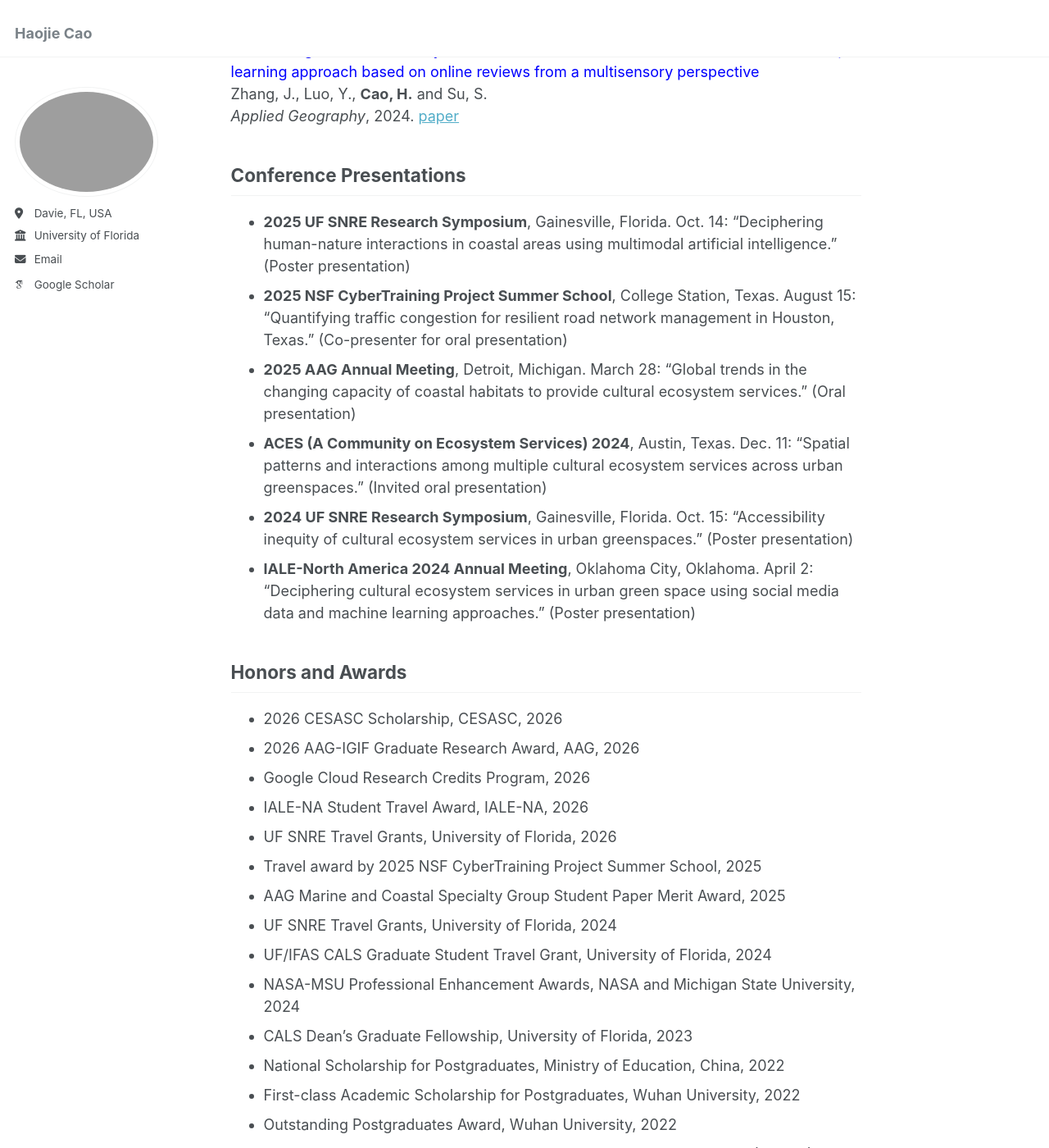
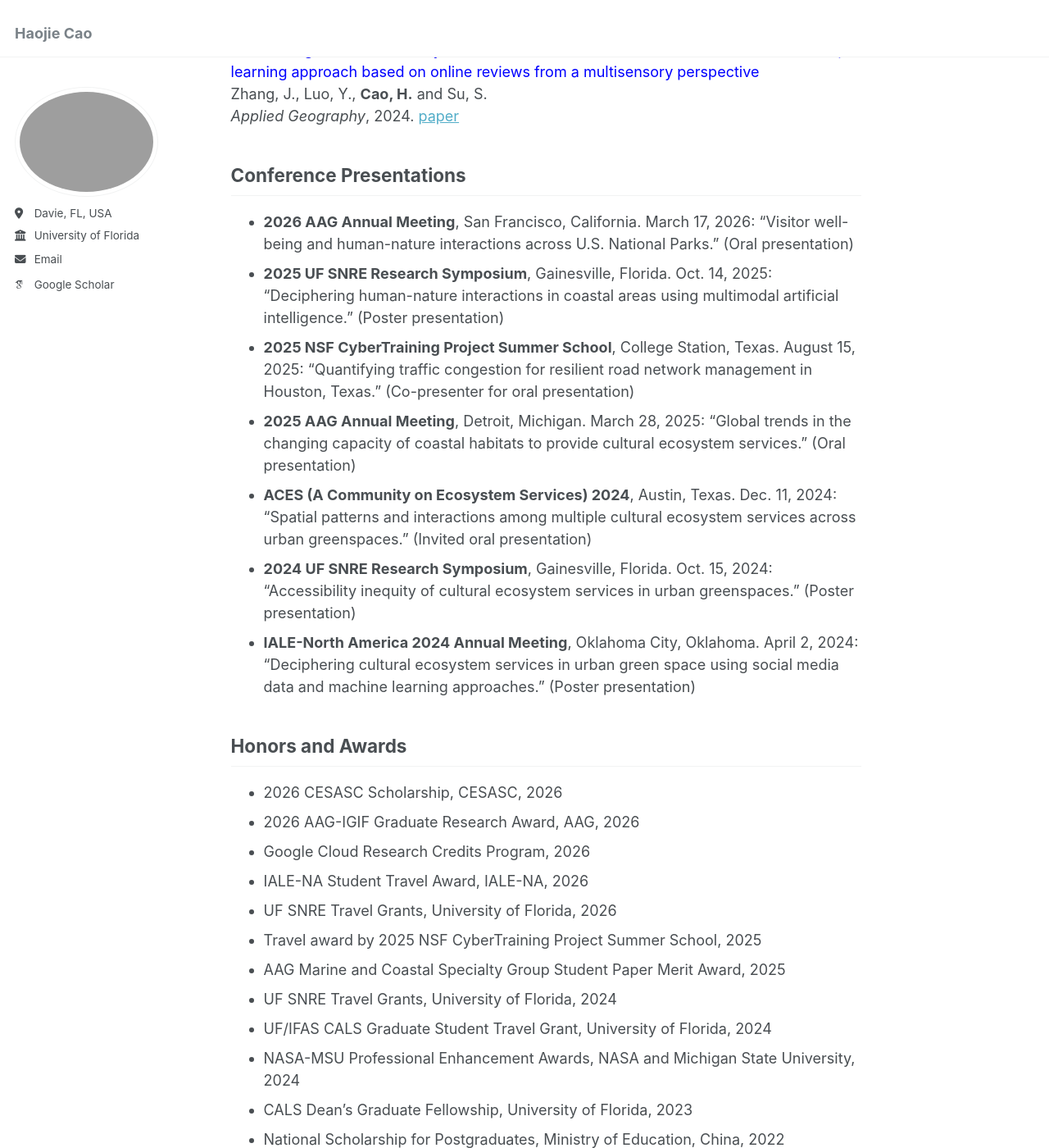
Before and after one commit to haojiecao42/haojiecao42.github.io, a Jekyll site: the page built from _pages/about.md, in a window 1280 px wide and 1400 px high, scrolled down 2015 px. Shown: the whole window at 82% size. Built offline with Jekyll 4.4.1, drawn with Linux system fonts in a browser that asks for light colours; some web fonts are replaced.

Commit message:
Update about.md

```diff
--- a/_pages/about.md
+++ b/_pages/about.md
@@ -72,12 +72,13 @@ Zhang, J., Luo, Y., **Cao, H.** and Su, S.<br>
 *Applied Geography*, 2024. [paper](https://doi.org/10.1016/j.apgeog.2024.103404)
 
 ## Conference Presentations
-* **2025 UF SNRE Research Symposium**, Gainesville, Florida. Oct. 14: “Deciphering human-nature interactions in coastal areas using multimodal artificial intelligence.” (Poster presentation)<br>
-* **2025 NSF CyberTraining Project Summer School**, College Station, Texas. August 15: “Quantifying traffic congestion for resilient road network management in Houston, Texas.” (Co-presenter for oral presentation)<br>
-* **2025 AAG Annual Meeting**, Detroit, Michigan. March 28: “Global trends in the changing capacity of coastal habitats to provide cultural ecosystem services.” (Oral presentation)<br>
-* **ACES (A Community on Ecosystem Services) 2024**, Austin, Texas. Dec. 11: “Spatial patterns and interactions among multiple cultural ecosystem services across urban greenspaces.” (Invited oral presentation)<br>
-* **2024 UF SNRE Research Symposium**, Gainesville, Florida. Oct. 15: “Accessibility inequity of cultural ecosystem services in urban greenspaces.” (Poster presentation)<br>
-* **IALE-North America 2024 Annual Meeting**, Oklahoma City, Oklahoma. April 2: “Deciphering cultural ecosystem services in urban green space using social media data and machine learning approaches.” (Poster presentation)<br>
+* **2026 AAG Annual Meeting**, San Francisco, California. March 17, 2026: “Visitor well-being and human-nature interactions across U.S. National Parks.” (Oral presentation)<br>
+* **2025 UF SNRE Research Symposium**, Gainesville, Florida. Oct. 14, 2025: “Deciphering human-nature interactions in coastal areas using multimodal artificial intelligence.” (Poster presentation)<br>
+* **2025 NSF CyberTraining Project Summer School**, College Station, Texas. August 15, 2025: “Quantifying traffic congestion for resilient road network management in Houston, Texas.” (Co-presenter for oral presentation)<br>
+* **2025 AAG Annual Meeting**, Detroit, Michigan. March 28, 2025: “Global trends in the changing capacity of coastal habitats to provide cultural ecosystem services.” (Oral presentation)<br>
+* **ACES (A Community on Ecosystem Services) 2024**, Austin, Texas. Dec. 11, 2024: “Spatial patterns and interactions among multiple cultural ecosystem services across urban greenspaces.” (Invited oral presentation)<br>
+* **2024 UF SNRE Research Symposium**, Gainesville, Florida. Oct. 15, 2024: “Accessibility inequity of cultural ecosystem services in urban greenspaces.” (Poster presentation)<br>
+* **IALE-North America 2024 Annual Meeting**, Oklahoma City, Oklahoma. April 2, 2024: “Deciphering cultural ecosystem services in urban green space using social media data and machine learning approaches.” (Poster presentation)<br>
 
 ## Honors and Awards
 * 2026 CESASC Scholarship, CESASC, 2026
@@ -98,7 +99,7 @@ Zhang, J., Luo, Y., **Cao, H.** and Su, S.<br>
 * Second Prize of “Challenge Cup” Competition of Science and Technology, China University of Geosciences (Wuhan), 2019
 
 ## Research Media Coverage
-* 2026: News Mention: **Study uses AI, citizen science to show perceptions of access to Broward County parks**, reported by [UF/IFAS](https://blogs.ifas.ufl.edu/news/2026/04/09/study-uses-ai-citizen-science-to-show-perceptions-of-access-to-broward-county-parks/), April 9, 2026, also reported by [Tampa Free Press](https://www.tampafp.com/florida-study-uses-ai-and-citizen-reviews-to-uncover-browards-hidden-park-disparities/), [AOL]([link](https://www.aol.com/news/florida-study-uses-ai-citizen-195336636.html), and [hoodline](https://hoodline.com/2026/04/ai-study-exposes-broward-s-park-inequality/).
+* 2026: News Mention: **Study uses AI, citizen science to show perceptions of access to Broward County parks**, reported by [UF/IFAS](https://blogs.ifas.ufl.edu/news/2026/04/09/study-uses-ai-citizen-science-to-show-perceptions-of-access-to-broward-county-parks/), April 9, 2026, also reported by [Tampa Free Press](https://www.tampafp.com/florida-study-uses-ai-and-citizen-reviews-to-uncover-browards-hidden-park-disparities/), [AOL](https://www.aol.com/news/florida-study-uses-ai-citizen-195336636.html), and [hoodline](https://hoodline.com/2026/04/ai-study-exposes-broward-s-park-inequality/).
 
 * 2025: News Mention: **“Researchers use AI to turn park reviews into science”**, Special to the [Highlands News-Sun](https://www.midfloridanewspapers.com/highlands_news-sun/news/researchers-use-ai-to-turn-park-reviews-into-science/article_2183a8c4-5fbb-4027-9eee-16ac0b94ebaf.html) Provided by UF/IFAS, Aug 22, 2025. Also reported by [UF News](https://news.ufl.edu/2025/08/park-review-study/), [MSN](https://www.msn.com/en-us/news/technology/researchers-use-ai-to-turn-park-reviews-into-science/ar-AA1L2lAH), [Tampa Free Press](https://www.tampafp.com/the-secret-to-beloved-florida-parks-ai-finds-the-answer-in-your-reviews/), [EurekAlert!](https://www.eurekalert.org/news-releases/1095714), [Phys.org](https://phys.org/news/2025-08-ai-science.html), and [Mirage News](https://www.miragenews.com/ai-transforms-park-reviews-into-scientific-data-1520081/).
 
```
